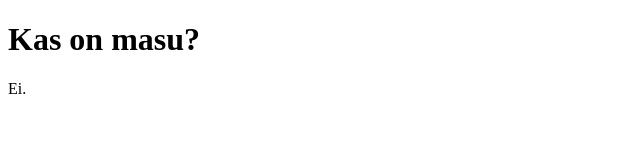
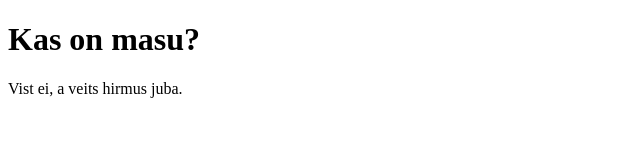
Before and after one commit to oliverviljamaa/masu, a plain HTML site: page index.html in a window 1280 px wide. Shown: the whole page, without its empty margins (0-640 px from the left). Drawn offline with Linux system fonts and the light colour scheme.

Commit message:
Change answer

```diff
--- a/index.html
+++ b/index.html
@@ -7,6 +7,6 @@
 </head>
 <body>
   <h1>Kas on masu?</h1>
-  <p>Ei.</p>
+  <p>Vist ei, a veits hirmus juba.</p>
 </body>
 </html>
```
